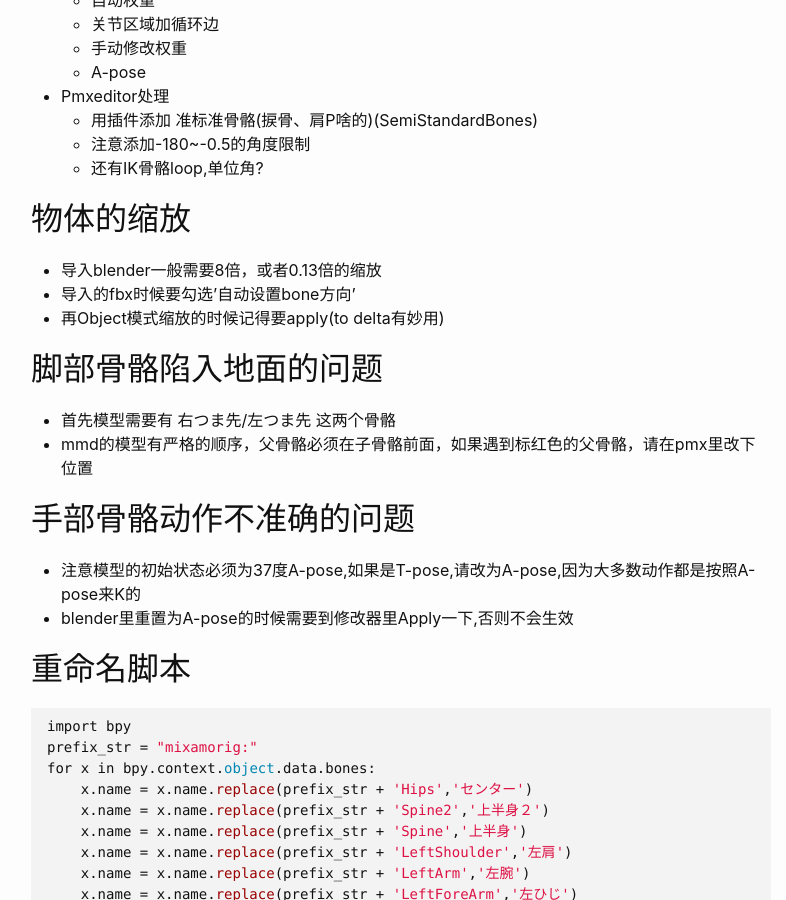
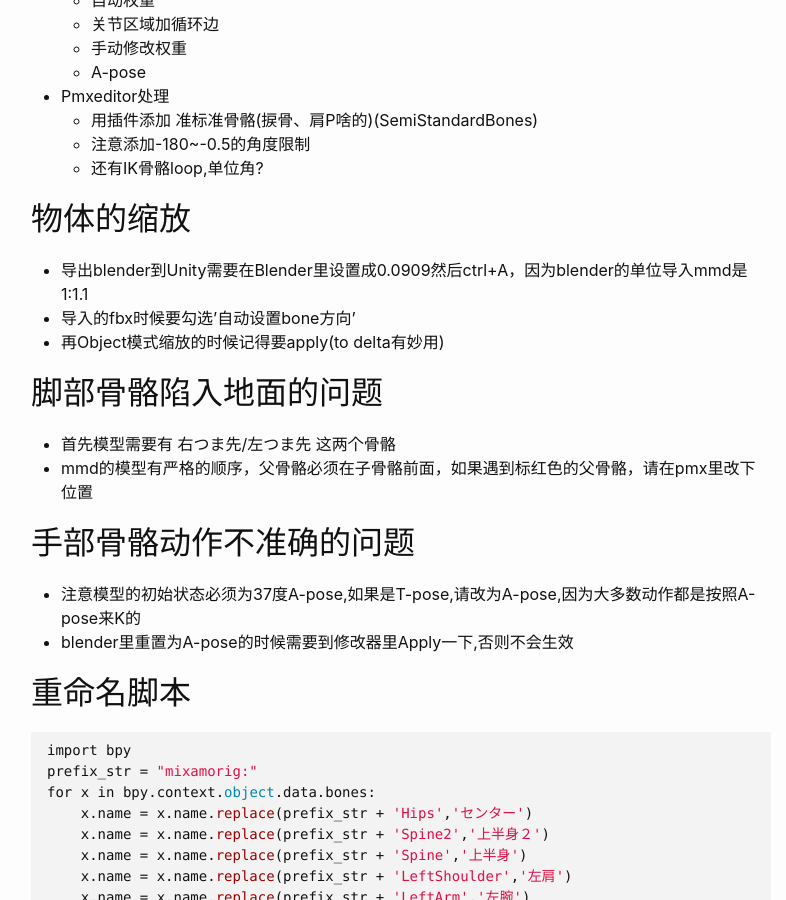
Before and after one commit to zane133/zane133.github.io, a Jekyll site: the page built from _posts/2020-02-21-mmd-bone.md, in a window 1280 px wide and 900 px high, scrolled down 410 px. Shown: the whole window, without its empty margins (239-1025 px from the left). Built offline with Jekyll 4.4.1, drawn with Linux system fonts in a browser that asks for light colours; nearby versions of some CDN libraries.

Commit message:
Update 2020-02-21-mmd-bone.md

```diff
--- a/_posts/2020-02-21-mmd-bone.md
+++ b/_posts/2020-02-21-mmd-bone.md
@@ -24,7 +24,7 @@ title:      "MMD绑骨骼注意事项"
     - 还有IK骨骼loop,单位角?
 
 ## 物体的缩放
-- 导入blender一般需要8倍，或者0.13倍的缩放
+- 导出blender到Unity需要在Blender里设置成0.0909然后ctrl+A，因为blender的单位导入mmd是1:1.1
 - 导入的fbx时候要勾选'自动设置bone方向'
 - 再Object模式缩放的时候记得要apply(to delta有妙用)
 
```
